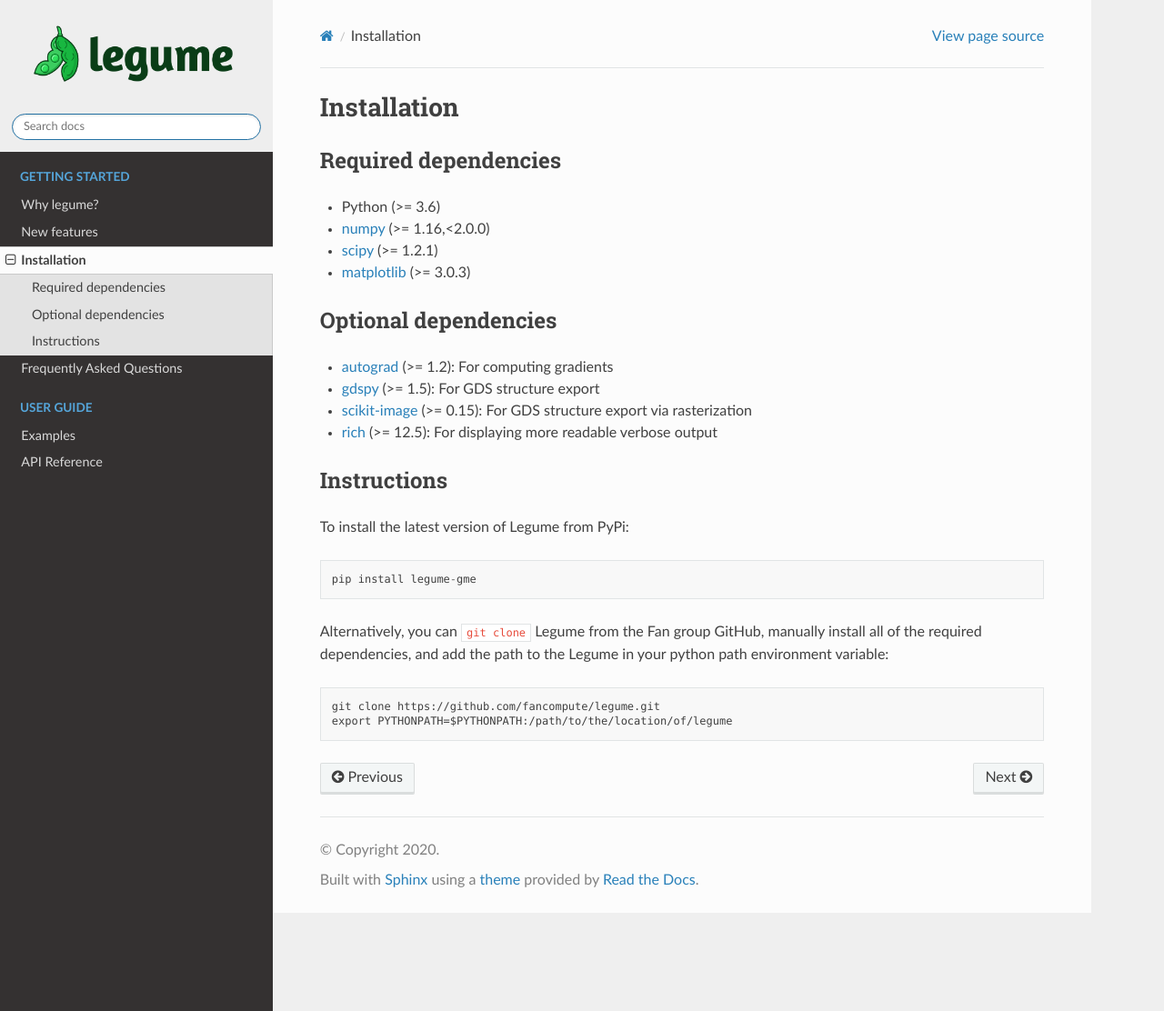
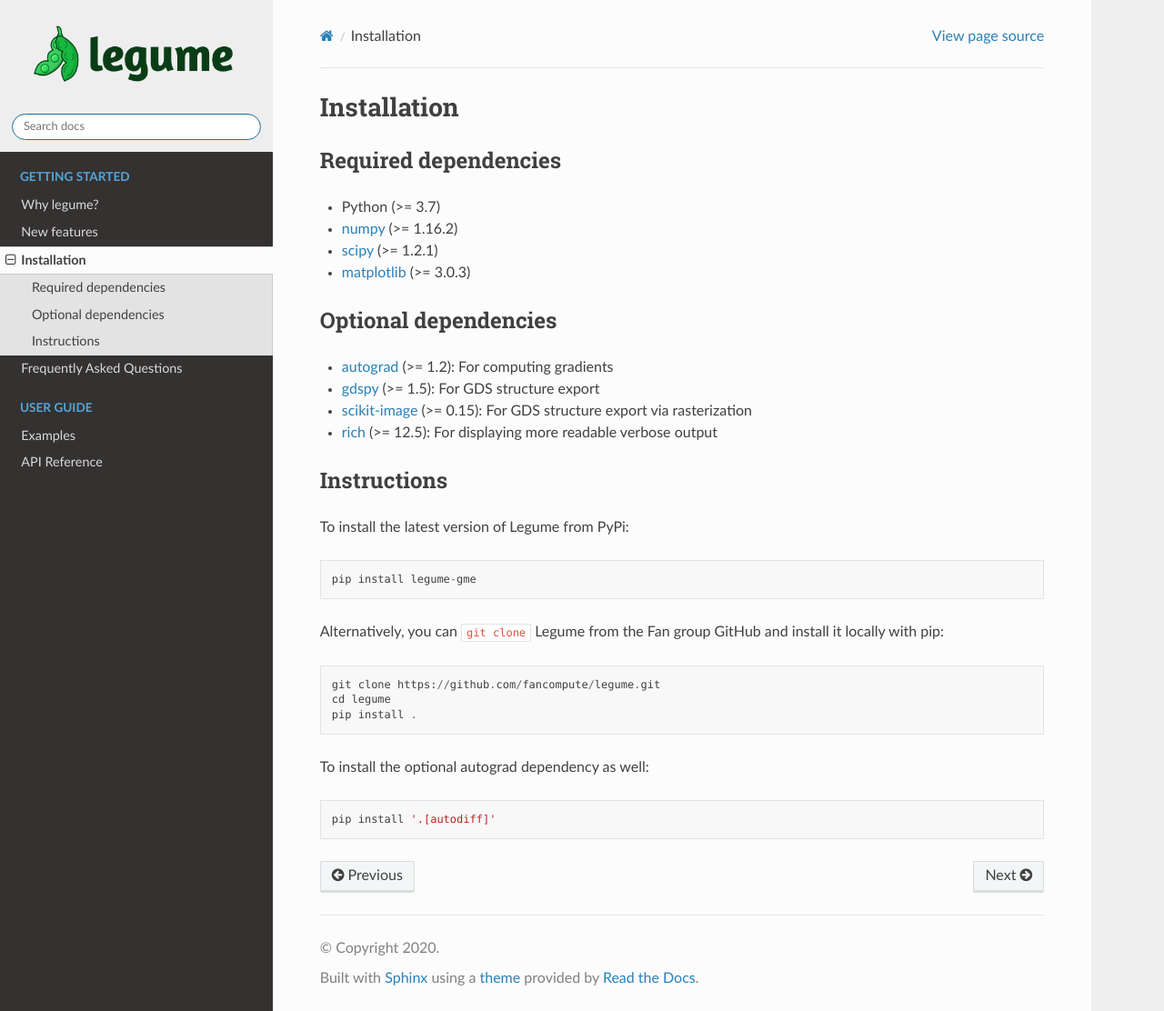
Before and after one commit to fancompute/legume, a Sphinx documentation site: the page built from docs/installation.rst, in a window 1280 px wide and 1112 px high. Shown: the whole window at 91% size. Built offline with Sphinx 7.4.7 and the Read the Docs theme 3.1.0, drawn with Linux system fonts in a browser that asks for light colours; pages that are not in the unit, such as notebooks, are missing from menus.

Commit message:
docs: update installation instructions (#81)

```diff
--- a/docs/installation.rst
+++ b/docs/installation.rst
@@ -4,8 +4,8 @@ Installation
 Required dependencies
 ---------------------
 
-- Python (>= 3.6)
-- `numpy <http://www.numpy.org/>`__ (>= 1.16,<2.0.0)
+- Python (>= 3.7)
+- `numpy <http://www.numpy.org/>`__ (>= 1.16.2)
 - `scipy <http://www.scipy.org/>`__ (>= 1.2.1)
 - `matplotlib <http://www.matplotlib.org/>`__ (>= 3.0.3)
 
@@ -24,7 +24,12 @@ To install the latest version of Legume from PyPi::
 
     pip install legume-gme
 
-Alternatively, you can ``git clone`` Legume from the Fan group GitHub, manually install all of the required dependencies, and add the path to the Legume in your python path environment variable::
+Alternatively, you can ``git clone`` Legume from the Fan group GitHub and install it locally with pip::
 
     git clone https://github.com/fancompute/legume.git
-    export PYTHONPATH=$PYTHONPATH:/path/to/the/location/of/legume
+    cd legume
+    pip install .
+
+To install the optional autograd dependency as well::
+
+    pip install '.[autodiff]'
```
